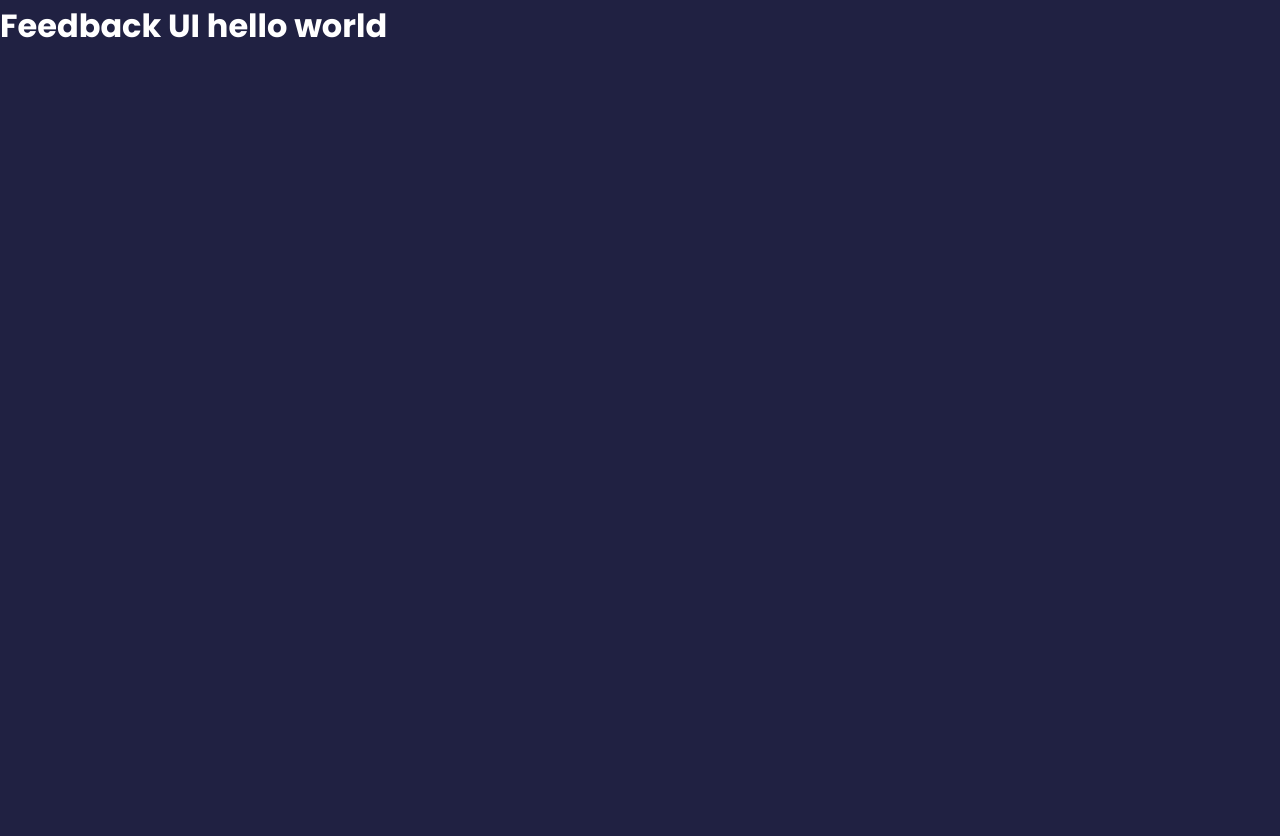
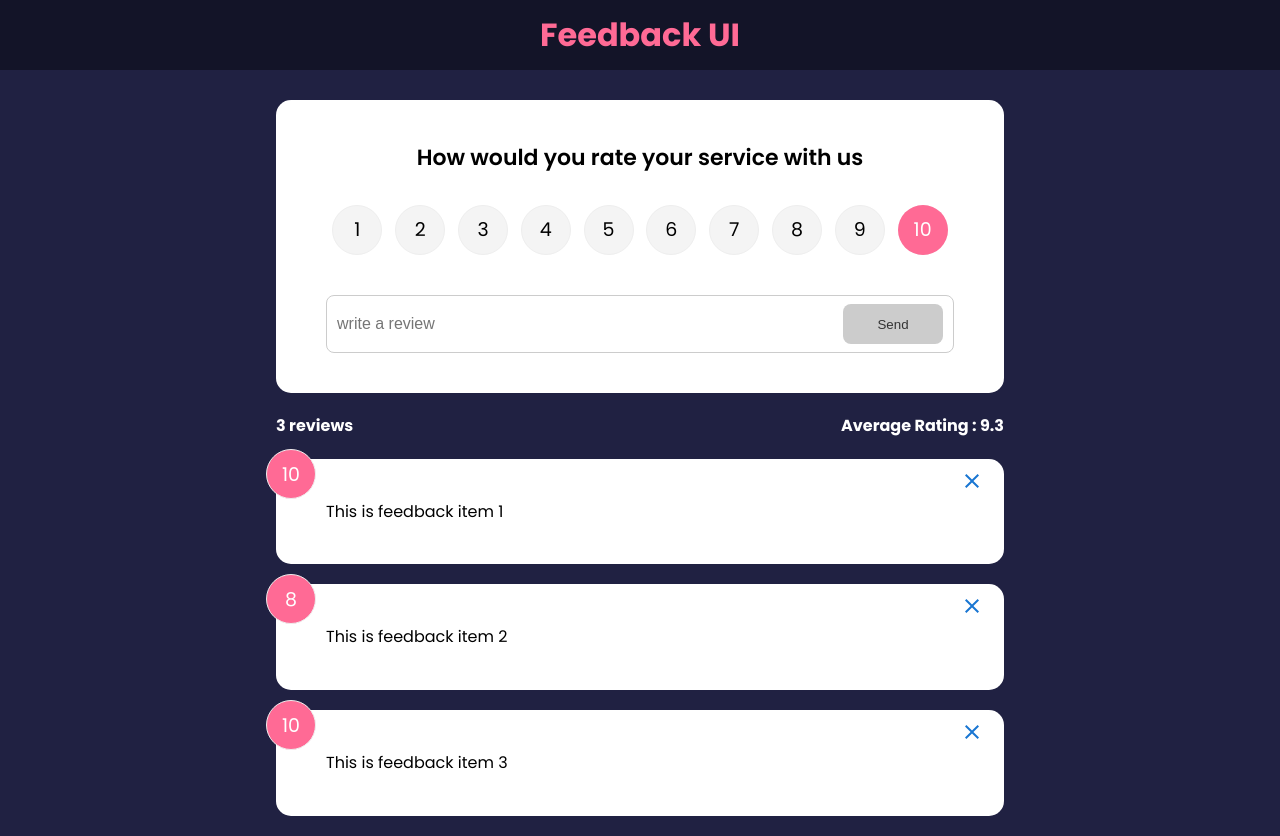
Before and after one commit to abram-stack/react-feedback-app, a React (Create React App) app: page / in a window 1280 px wide. Before the commit the page ends 800 px from the top, so only its background shows below. Built offline with nearby package versions, Linux system fonts and the light colour scheme.

Commit message:
add form, rating,feedbacklist

```diff
--- a/package.json
+++ b/package.json
@@ -3,6 +3,10 @@
   "version": "0.1.0",
   "private": true,
   "dependencies": {
+    "@emotion/react": "^11.7.1",
+    "@emotion/styled": "^11.6.0",
+    "@mui/icons-material": "^5.2.4",
+    "@mui/material": "^5.2.4",
     "@testing-library/jest-dom": "^5.16.1",
     "@testing-library/react": "^12.1.2",
     "@testing-library/user-event": "^13.5.0",
--- a/src/App.js
+++ b/src/App.js
@@ -1,11 +1,30 @@
-import React from 'react'
+import { React, useState } from 'react'
 import Header from './components/Header'
+import FeedbackItem from './components/FeedbackItem'
+import FeedbackList from './components/FeedbackList'
+import FeedbackData from './data/feedbackData'
+import FeedbackStats from './components/FeedbackStats';
+import FeedbackForm from './components/FeedbackForm';
+
 
 const App = () => {
+  const [feedback, setFeedback] = useState(FeedbackData)
+
+  const deleteFeedback = (id) => {
+    if (window.confirm('Are you sure you want to delete ?')) {
+      setFeedback(feedback.filter((item) => item.id !== id))
+    }
+  }
+
   return (
-    <div>
-      <Header text='hello world'/>
-    </div>
+    <>
+      <Header />
+      <div className="container">
+        <FeedbackForm/>
+        <FeedbackStats feedback={feedback}/>
+        <FeedbackList feedback={feedback} handleDelete={(id) => deleteFeedback(id)}/>
+      </div>
+    </>
   )
 }
 
--- /dev/null
+++ b/src/components/FeedbackForm.jsx
@@ -0,0 +1,49 @@
+import { useState, React } from 'react'
+import Card from "./shared/Card";
+import Button from './shared/Button';
+import RatingSelect from './RatingSelect';
+
+const FeedbackForm = () => {
+  const [text, setText] = useState('');
+  const [rating, setRating] = useState('');
+  const [btnDisabled, setBtnDisabled] = useState(true);
+  const [message, setMessage] = useState('');
+
+  const handleTextChange = (e) => {
+    if (text === '') {
+      setBtnDisabled(true)
+      setMessage(null)
+    }
+    else if (text !== '' && text.trim().length <= 10) {
+      setMessage('Text must be at least 10 characters')
+      setBtnDisabled(true)
+    }
+    else {
+      setMessage(null)
+      setBtnDisabled(false)
+    }
+    setText(e.target.value);
+  };
+
+  return (
+    <Card>
+      <form>
+        <h2>How would you rate your service with us</h2>
+        <RatingSelect select={(rating) => setRating(rating)}/>
+        <div className='input-group'>
+          <input
+            onChange={handleTextChange}
+            type='text'
+            placeholder='write a review'
+            value={text}
+          />
+          {/* <Button>Send</Button> */}
+          <Button type='submit' isDisabled={btnDisabled}>Send</Button>
+        </div>
+        {message &&<div className='message'>{message}</div> }
+      </form>
+    </Card>
+  );
+};
+
+export default FeedbackForm;
--- /dev/null
+++ b/src/components/FeedbackItem.jsx
@@ -0,0 +1,21 @@
+import { useState } from 'react'
+import Card from './shared/Card'
+import { PropTypes } from 'prop-types';
+import CloseIcon from '@mui/icons-material/Close';
+
+const FeedbackItem = ({ item, handleDelete }) => {
+  return (
+    <Card>
+      <div className='num-display'>{item.rating}</div>
+      <button onClick={() => handleDelete(item.id)} className='close'>
+        <CloseIcon color='primary'/>
+      </button>
+      <div>{item.text}</div>
+    </Card>
+  )
+}
+
+FeedbackItem.propType = {
+ item: PropTypes.object.isRequried
+}
+export default FeedbackItem
--- /dev/null
+++ b/src/components/FeedbackList.jsx
@@ -0,0 +1,27 @@
+import React from "react";
+import FeedbackItem from "./FeedbackItem";
+import { PropTypes } from "prop-types";
+
+const FeedbackList = ({ feedback, handleDelete }) => {
+  if (!feedback || feedback.length === 0) return <p>no feedback yet</p>;
+
+  return (
+    <div className=''>
+      {feedback.map((item) => (
+        <FeedbackItem key={item.id} item={item} handleDelete={handleDelete} />
+      ))}
+    </div>
+  );
+};
+
+FeedbackList.propTypes = {
+  feedback: PropTypes.arrayOf(
+    PropTypes.shape({
+      id: PropTypes.number,
+      rating: PropTypes.number,
+      text: PropTypes.string,
+    })
+  ),
+};
+
+export default FeedbackList;
--- /dev/null
+++ b/src/components/FeedbackStats.jsx
@@ -0,0 +1,23 @@
+import React from 'react'
+import { PropTypes } from 'prop-types';
+
+const FeedbackStats = ({ feedback }) => {
+  // calculate rating average
+  let average = feedback.reduce((acc, cur) => {
+    return acc + cur.rating
+  }, 0) / feedback.length;
+
+  average = average.toFixed(1).replace(/[.,]0$/, ''); //regex for remove the 0 ie 9.0
+
+  return (
+    <div className='feedback-stats'>
+      <h4>{feedback.length} reviews</h4>
+      <h4>Average Rating : { isNaN(average) ? 0 : average }</h4>
+    </div>
+  )
+}
+
+FeedbackStats.propTypes = {
+  feedback: PropTypes.array.isRequired
+}
+export default FeedbackStats
--- a/src/components/Header.jsx
+++ b/src/components/Header.jsx
@@ -1,11 +1,29 @@
-import React from 'react'
+import React from "react";
+import PropTypes from 'prop-types'
 
-const Header = ({text}) => {
+const Header = ({ text, bgColor, textColor }) => {
+  const headerStyles = {
+    backgroundColor: bgColor,
+    color: textColor
+  };
+
   return (
-    <div>
-      <h1>Feedback UI { text}</h1>
-    </div>
-  )
+    <header style={headerStyles}>
+      <div className='container'>
+        <h1>{text}</h1>
+      </div>
+    </header>
+  );
+};
+Header.defaultProps = {
+  text: "Feedback UI",
+  bgColor: "rgba(0,0,0,0.4)",
+  textColor: '#ff6a95'
+};
+
+Header.propTypes = {
+  text: PropTypes.string,
+  bgColor: PropTypes.string,
+  color: PropTypes.string
 }
-
-export default Header
+export default Header;
--- /dev/null
+++ b/src/components/RatingSelect.jsx
@@ -0,0 +1,32 @@
+import { React, useState } from "react";
+
+const RatingSelect = ({select}) => {
+  const [selected, setSelected] = useState(10);
+
+  const handleChange = (e) => {
+    setSelected(+e.currentTarget.value)
+    select(+e.currentTarget.value)
+  }
+
+  const radioButtons = [1, 2, 3, 4, 5, 6, 7, 8, 9, 10];
+
+  return (
+    <ul className='rating'>
+      {radioButtons.map((num, index) => (
+        <li key={index}>
+          <input
+            type='radio'
+            id={`num${num}`}
+            name='rating'
+            value={`${num}`}
+            onChange={handleChange}
+            checked={selected === num}
+          />
+          <label htmlFor={`num${num}`}>{`${num}`}</label>
+        </li>
+      ))}
+    </ul>
+  );
+};
+
+export default RatingSelect;
--- /dev/null
+++ b/src/components/shared/Button.jsx
@@ -0,0 +1,23 @@
+import React from 'react'
+import { PropTypes } from 'prop-types';
+
+const Button = ({children, version, type, isDisabled}) => {
+  return (
+    <button type={type} disabled={isDisabled} className={`btn btn-${version}`}>
+      {children}
+    </button>
+  )
+}
+
+Button.defaultProps = {
+  version: 'primary',
+  type: 'button',
+  isDisabled: false
+}
+Button.propTypes = {
+  children: PropTypes.node.isRequired,
+  version: PropTypes.string,
+  type: PropTypes.string,
+  isDisabled: PropTypes.bool
+}
+export default Button
--- /dev/null
+++ b/src/components/shared/Card.jsx
@@ -0,0 +1,31 @@
+import React from "react";
+import { PropTypes } from 'prop-types';
+
+const Card = ({ children, reverse }) => {
+  // return (
+  //   <div className={`card ${reverse && 'reverse'}`}>
+  //     {children}
+  //   </div>
+  // )
+
+  return (
+    <div
+      className='card'
+      style={{
+        backgroundColor: reverse ? "rgba(0, 0, 0, 0.4)" : "#fff",
+        color: reverse ? "#fff" : "#000",
+      }}
+    >
+      { children}
+    </div>
+  );
+};
+
+Card.defaultProps = {
+  reverse: false
+}
+Card.propType = {
+  children: PropTypes.node.isRequired,
+  reverse: PropTypes.bool
+}
+export default Card;
--- /dev/null
+++ b/src/data/feedbackData.js
@@ -0,0 +1,18 @@
+const feedbackData = [
+    {
+      id: 1,
+      rating: 10,
+      text: "This is feedback item 1 "
+    },
+    {
+      id: 2,
+      rating: 8,
+      text: "This is feedback item 2 "
+    },
+    {
+      text: "This is feedback item 3 ",
+      rating: 10,
+      id: 3
+    }
+]
+export default feedbackData;
--- a/src/index.css
+++ b/src/index.css
@@ -16,3 +16,213 @@ body {
 ul {
   list-style: none;
 }
+
+.container {
+  max-width: 768px;
+  margin: auto;
+  padding: 0 20px;
+}
+
+header {
+  height: 70px;
+  width: 100%;
+  display: flex;
+  justify-content: space-between;
+  align-items: center;
+  margin-bottom: 30px;
+}
+
+.card {
+  background-color: #fff;
+  color: #333;
+  border-radius: 15px;
+  padding: 40px 50px;
+  margin: 20px 0;
+  position: relative;
+}
+
+.card.reverse {
+  background-color: rgba(0, 0, 0, 0.4);
+  color: #fff;
+}
+
+.card h2 {
+  font-size: 22px;
+  font-weight: 600;
+  text-align: center;
+}
+
+.rating {
+  display: flex;
+  align-items: center;
+  justify-content: space-around;
+  margin: 30px 0 40px;
+}
+
+.rating li,
+.num-display {
+  position: relative;
+  background: #f4f4f4;
+  width: 50px;
+  height: 50px;
+  padding: 10px;
+  text-align: center;
+  border-radius: 50%;
+  font-size: 19px;
+  border: 1px #eee solid;
+  transition: 0.3s;
+}
+
+.rating li label {
+  position: absolute;
+  top: 50%;
+  left: 50%;
+  width: 50px;
+  height: 50px;
+  padding: 10px;
+  border-radius: 50%;
+  transform: translate(-50%, -50%);
+  cursor: pointer;
+}
+
+.rating li:hover,
+.num-display {
+  background: #ff6a95;
+  color: #fff;
+}
+
+[type="radio"] {
+  opacity: 0;
+}
+
+[type="radio"]:checked ~ label {
+  background: #ff6a95;
+  color: #fff;
+}
+
+.input-group {
+  display: flex;
+  flex-direction: row;
+  border: 1px solid #ccc;
+  padding: 8px 10px;
+  border-radius: 8px;
+}
+
+input {
+  flex-grow: 2;
+  border: none;
+  font-size: 16px;
+}
+
+input:focus {
+  outline: none;
+}
+
+.feedback-stats {
+  color: #fff;
+  display: flex;
+  justify-content: space-between;
+  align-items: center;
+}
+
+.num-display {
+  position: absolute;
+  top: -10px;
+  left: -10px;
+}
+
+.close,
+.edit {
+  position: absolute;
+  top: 10px;
+  right: 20px;
+  cursor: pointer;
+  background: none;
+  border: none;
+}
+
+.edit {
+  right: 40px;
+}
+
+.btn {
+  color: #fff;
+  border: 0;
+  border-radius: 8px;
+  color: #fff;
+  width: 100px;
+  height: 40px;
+  cursor: pointer;
+}
+
+.btn-primary {
+  background-color: #202142;
+}
+
+.btn-secondary {
+  background: #ff6a95;
+}
+
+.btn:hover {
+  transform: scale(0.98);
+  opacity: 0.9;
+}
+
+.btn:disabled {
+  background-color: #cccccc;
+  color: #333;
+  cursor: auto;
+}
+
+.btn:disabled:hover {
+  transform: scale(1);
+  opacity: 1;
+}
+
+.message {
+  padding-top: 10px;
+  text-align: center;
+  color: rebeccapurple;
+}
+
+.about-link {
+  position: absolute;
+  bottom: 20px;
+  right: 20px;
+  color: #fff;
+  cursor: pointer;
+}
+
+.about-link a {
+  color: #fff;
+}
+
+.about-link a:hover {
+  color: #ff6a95;
+}
+
+.about h1 {
+  margin-bottom: 20px;
+}
+
+.about p {
+  margin: 10px 0;
+}
+
+@media (max-width: 600px) {
+  .rating li {
+    margin: 10px 3px;
+  }
+
+  .rating {
+    display: flex;
+    align-items: center;
+    justify-content: center;
+    flex-wrap: wrap;
+    margin: 30px 0 40px;
+  }
+
+  .input-group input {
+    width: 80%;
+  }
+}
```
Also changed, not shown: 1 other file (tests, documents, lock files or other folders).
